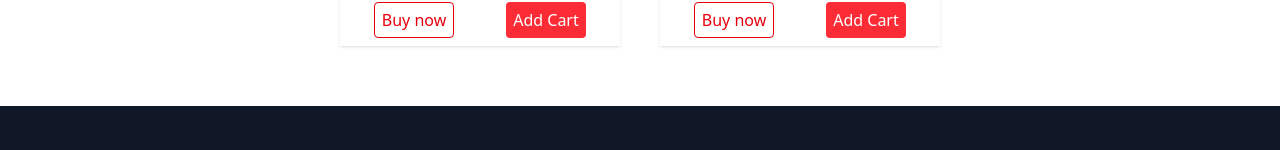
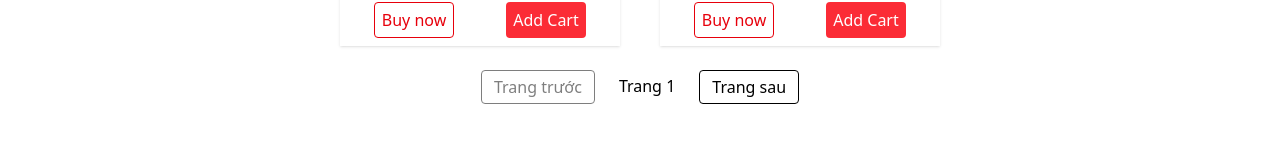
Before and after one commit to pxquy/typescript, a React (Vite) app in the folder typescript/: page / in a window 1280 px wide. Shown: the part 1346-1496 px from the top of the page. Built offline with nearby package versions, Linux system fonts and the light colour scheme; data requests are answered from the project's data file.

Commit message:
Cập nhật ASM 1

```diff
--- a/typescript/src/pages/client/ListProduct.tsx
+++ b/typescript/src/pages/client/ListProduct.tsx
@@ -13,13 +13,15 @@ const ListProduct = () => {
   const [products, setProducts] = useState<Product[]>([]);
   const [searchParams] = useSearchParams();
   const keyword = searchParams.get("name_like") || "";
+  const [page, setPage] = useState<number>(1);
+  const limit = 8;
 
   useEffect(() => {
     const renderProduct = async () => {
       try {
-        let url = `http://localhost:3000/products?_page=1&_limit=8`;
+        let url = `http://localhost:3000/products?_page=${page}&_limit=${limit}`;
         if (keyword) {
-          url = `http://localhost:3000/products?name_like=${keyword}`;
+          url = `http://localhost:3000/products?name_like=${keyword}&_page=${page}&_limit=${limit}`;
         }
         const { data } = await axios.get(url);
         setProducts(data);
@@ -28,7 +30,17 @@ const ListProduct = () => {
       }
     };
     renderProduct();
-  }, [keyword]);
+  }, [keyword, page]);
+
+  const prev = document.getElementById("prev");
+
+  const handelPage = () => {
+    if (products.length > 0) {
+      setPage(page + 1);
+    } else if (products.length == 0) {
+      prev?.ariaDisabled;
+    }
+  };
 
   return (
     <>
@@ -69,6 +81,25 @@ const ListProduct = () => {
           </Link>
         ))}
       </div>
+
+      {/* Nút phân trang */}
+      <div className="flex justify-center gap-3 mt-6">
+        <button
+          disabled={page === 1}
+          onClick={() => setPage(page - 1)}
+          className="px-3 py-1 border rounded disabled:opacity-50"
+        >
+          Trang trước
+        </button>
+        <span className="px-3 py-1">Trang {page}</span>
+        <button
+          id="prev"
+          onClick={handelPage}
+          className="px-3 py-1 border rounded"
+        >
+          Trang sau
+        </button>
+      </div>
     </>
   );
 };
```
